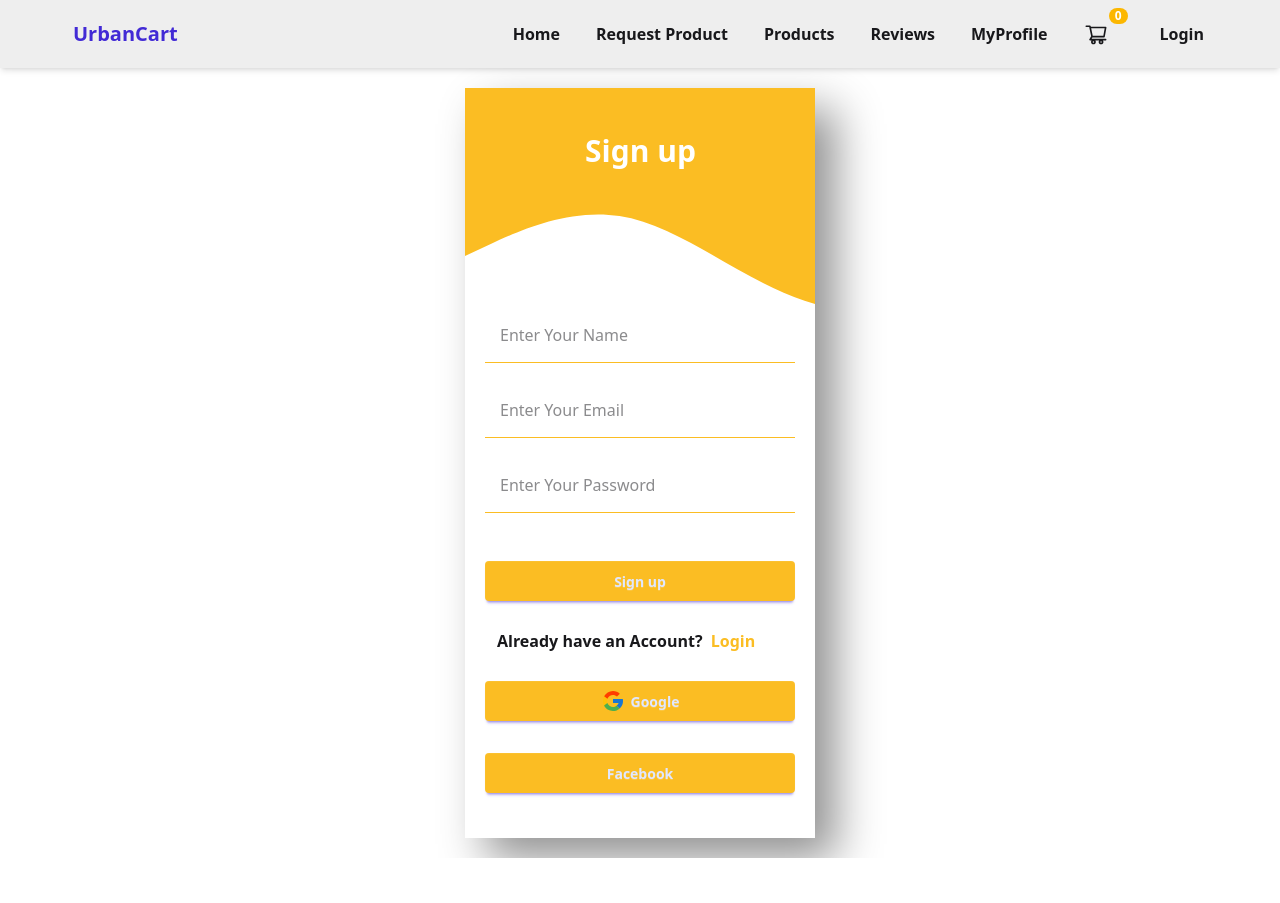
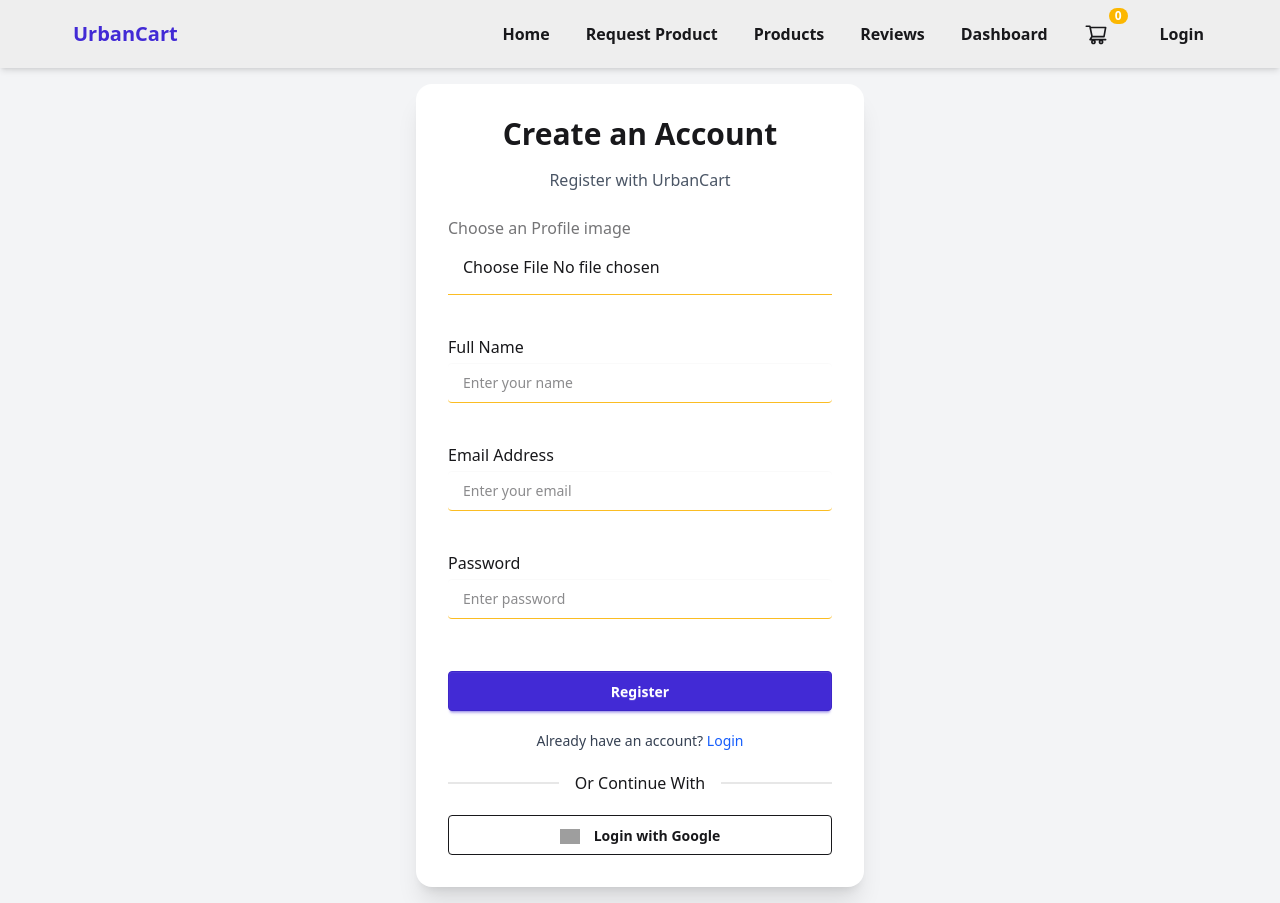
Before and after one commit to MDABDULLAH16/bazar, a React (Vite) app: page /signup in a window 1280 px wide. Before the commit the page ends 858 px from the top, so only its background shows below. Built offline with nearby package versions, Linux system fonts and the light colour scheme; no server answers; grey boxes are pictures that could not be loaded.

Commit message:
user add in db

```diff
--- a/index.html
+++ b/index.html
@@ -1,5 +1,5 @@
 <!doctype html>
-<html lang="en">
+<html lang="en" data-theme="light">
   <head>
     <meta charset="UTF-8" />
     <link rel="icon" type="image/svg+xml" href="/vite.svg" />
--- a/package.json
+++ b/package.json
@@ -11,11 +11,13 @@
   },
   "dependencies": {
     "@tailwindcss/vite": "^4.1.14",
+    "axios-hooks": "^5.1.1",
     "firebase": "^12.4.0",
     "framer-motion": "^12.23.24",
     "lucide-react": "^0.554.0",
     "react": "^19.1.1",
     "react-dom": "^19.1.1",
+    "react-hook-form": "^7.66.1",
     "react-icons": "^5.5.0",
     "react-router": "^7.9.4",
     "react-toastify": "^11.0.5",
@@ -26,7 +28,7 @@
     "@types/react": "^19.1.16",
     "@types/react-dom": "^19.1.9",
     "@vitejs/plugin-react": "^5.0.4",
-    "daisyui": "^5.3.7",
+    "daisyui": "^5.5.5",
     "eslint": "^9.36.0",
     "eslint-plugin-react-hooks": "^5.2.0",
     "eslint-plugin-react-refresh": "^0.4.22",
--- a/src/Components/Buttons/ButtonGoogle.jsx
+++ b/src/Components/Buttons/ButtonGoogle.jsx
@@ -1,29 +1,61 @@
-import { FcGoogle } from "react-icons/fc";
-import { useContext } from "react";
-import { AuthContext } from "../../contexts/AuthContext";
+import React from "react";
+import useAuth from "./../../hooks/useAuth";
 import { useLocation, useNavigate } from "react-router";
+import axios from "axios";
+import { toast } from "react-toastify";
 
-const ButtonGoogle = () => {
-  const { handleGoogleLogin } = useContext(AuthContext);
+const GoogleSignIn = () => {
+  const { handleGoogleLogin } = useAuth();
+  const navigate = useNavigate();
   const location = useLocation();
-  const navigate = useNavigate();
   const from = location.state?.from?.pathname || "/";
 
-  const handleGoogle = () => {
-    handleGoogleLogin().then((result) => {
-            const user = result.user;
-      console.log(user);
-      navigate(from,{replace:true})
+  const handleGoogleButton = () => {
+    handleGoogleLogin()
+      .then((result) => {
+        const user = result.user;
+        toast.success("Login Successful!");
+        navigate(from, { replace: true });
+        console.log({ user }, "login suss");
+
+        const newUser = {
+          name: user?.displayName,
+          email: user?.email,
+          image: user?.photoURL,
+          role: "user",
+        };
+
+        axios
+          .post(`${import.meta.env.VITE_BACKEND_URL}/users`, newUser)
+          .then((res) => {
+            if (res.data?.acknowledged || res.data?.userExists) {
+              // userExists = if backend returns when email already exists
+            }
           })
-          .catch((err) => console.log(err.message));
-
+          .catch((err) => {
+            console.log(err);
+            toast.error("Login failed!");
+          });
+      })
+      .catch(() => toast.error("Google sign-in failed!"));
   };
 
   return (
-    <button onClick={handleGoogle} className="btn btn-primary mt-7 loginbtn">
-      <FcGoogle className="text-2xl" /> Google
+    <button
+      onClick={handleGoogleButton}
+      type="button"
+      className="btn btn-outline hover:bg-yellow-400 w-full"
+    >
+      <span className="mr-2">
+        <img
+          src="https://i.ibb.co.com/wZk0mHgj/search.png"
+          alt="Google"
+          className="w-5 inline"
+        />
+      </span>
+      Login with Google
     </button>
   );
 };
 
-export default ButtonGoogle;
+export default GoogleSignIn;
--- a/src/Components/Navbar/Navbar.jsx
+++ b/src/Components/Navbar/Navbar.jsx
@@ -40,7 +40,7 @@
         <NavLink to="/reviews">Reviews</NavLink>
       </li>
       <li className="hover:bg-[#FBBD23] hover:text-white">
-        <NavLink to="/myProfile">MyProfile</NavLink>
+        <NavLink to="/myProfile">Dashboard</NavLink>
       </li>
 
       <li className="hover:bg-[#FBBD23] hover:text-white">
--- a/src/Pages/Signup/Signup.jsx
+++ b/src/Pages/Signup/Signup.jsx
@@ -1,69 +1,172 @@
-import { use } from "react";
-import "./Signup.css";
-import { Link } from "react-router";
-import { AuthContext } from "../../contexts/AuthContext";
-import ButtonGoogle from "../../Components/Buttons/ButtonGoogle";
+import { useState } from "react";
+import { useForm } from "react-hook-form";
+
+import { Link, Navigate, useLocation, useNavigate } from "react-router";
+
+import { toast } from "react-toastify";
+import axios from "axios";
+
+import useAuth from "../../hooks/useAuth";
+import GoogleSignIn from "../../Components/Buttons/ButtonGoogle";
 
 const Signup = () => {
-  const { createUser } = use(AuthContext);
+  const { createUser, updateUserInfo } = useAuth();
+  const navigate = useNavigate();
+  const location = useLocation();
+
+  const from = location.state?.from?.pathname || "/";
+  const {
+    register,
+    handleSubmit,
+    formState: { errors },
+  } = useForm();
+
+  const onSubmit = (data) => {
+    const photo = data.photo[0];
+    createUser(data.email, data.password)
+      .then((result) => {
+      console.log({result});
+
+        //image store first in image;
+        const formData = new FormData();
+        formData.append("image", photo);
+        //ibb url key
+        const imageHostKey = `https://api.imgbb.com/1/upload?key=${
+          import.meta.env.VITE_image_host_key
+        }`;
+        axios.post(`${imageHostKey}`, formData).then(async (res) => {
+          //make user info
+          console.log({res});
+
+          const profileInfo = {
+            displayName: data.name,
+            photoURL: res.data?.data?.display_url,
+          };
+          await updateUserInfo(profileInfo)
+            .then((d) => {
+              console.log("profile update done", d);
+              const user = result.user;
+              console.log({user});
+
+              console.log("user", user.displayName, user.photoURL);
+              const newUser = {
+                name: user?.displayName,
+                email: user?.email,
+                image: user?.photoURL,
+                role: "user",
+              };
+              console.log("nwe user", newUser);
+
+              axios
+                .post(`${import.meta.env.VITE_BACKEND_URL}/users`, newUser)
+                .then((res) => {
+                  if (res.data.insertedId) {
+                    toast.success("Register Successful!!");
+                    navigate(from, { replace: true });
+                  }
+                });
+            })
+            .catch((err) => console.log(err));
+        });
+
+        //apply db functionality;
+      })
+      .catch((err) => {
+        toast.error(err.message);
+      });
+  };
 
 
-  const handleSubmit = (e) => {
-    e.preventDefault();
-    const name = e.target.name.value;
-    const email = e.target.email.value;
-    const password = e.target.password.value;
-   createUser(email,password,name)
-  };
+
 return (
-    <div className="maindics">
-      <div className="svgis">
-        <svg xmlns="http://www.w3.org/2000/svg" viewBox="0 0 1440 320">
-          <path
-            fill="#FBBD23"
-            fillOpacity="1"
-            d="M0,224L34.3,208C68.6,192,137,160,206,170.7C274.3,181,343,235,411,266.7C480,299,549,309,617,304C685.7,299,754,277,823,224C891.4,171,960,85,1029,96C1097.1,107,1166,213,1234,245.3C1302.9,277,1371,235,1406,213.3L1440,192L1440,0L1405.7,0C1371.4,0,1303,0,1234,0C1165.7,0,1097,0,1029,0C960,0,891,0,823,0C754.3,0,686,0,617,0C548.6,0,480,0,411,0C342.9,0,274,0,206,0C137.1,0,69,0,34,0L0,0Z"
-          ></path>
-        </svg>
+  <div className="min-h-screen flex items-center justify-center bg-gray-100 p-4">
+    <div className="w-full max-w-md bg-white rounded-2xl shadow-xl p-8">
+      <h1 className="text-3xl font-bold text-center mb-4">Create an Account</h1>
+      <p className="text-center text-gray-600 mb-6">Register with UrbanCart</p>
+
+      <form onSubmit={handleSubmit(onSubmit)} className="space-y-5">
+        {/* File Input as Button */}
+        <div className="form-control w-full">
+          <label className="label">
+            <span className="label-text">Choose an Profile image</span>
+          </label>
+          <input
+            type="file"
+            accept="image/*"
+            {...register("photo", { required: "Image is required!" })}
+            className=" file-input-bordered w-full"
+          />
         </div>
-      <h1 className="logintitle">Sign up</h1>
-      <div className="inputfild">
-        <form onSubmit={handleSubmit} action="#">
+
+        {/* Name */}
+        <div>
+          <label className="block mb-1 font-medium">Full Name</label>
           <input
             type="text"
-            name="name"
-            placeholder="Enter Your Name"
-            required
+            placeholder="Enter your name"
+            {...register("name", { required: "Name is required" })}
+            className="input input-bordered w-full"
           />
-          <input name="email" type="email" placeholder="Enter Your Email" />
-          <p className="text-red-500" hidden>
-            Wrong Email
+          {errors.name && (
+            <p className="text-red-500 text-sm mt-1">{errors.name.message}</p>
+          )}
+        </div>
+
+        {/* Email */}
+        <div>
+          <label className="block mb-1 font-medium">Email Address</label>
+          <input
+            type="email"
+            placeholder="Enter your email"
+            {...register("email", { required: "Email is required" })}
+            className="input input-bordered w-full"
+          />
+          {errors.email && (
+            <p className="text-red-500 text-sm mt-1">{errors.email.message}</p>
+          )}
+        </div>
+
+        {/* Password */}
+        <div>
+          <label className="block mb-1 font-medium">Password</label>
+          <input
+            type="password"
+            placeholder="Enter password"
+            {...register("password", {
+              required: "Password is required",
+              minLength: 6,
+            })}
+            className="input input-bordered w-full"
+          />
+          {errors.password && (
+            <p className="text-red-500 text-sm mt-1">
+              {errors.password.message ||
+                "Password must be at least 6 characters"}
             </p>
-          <input
-            name="password"
-            type="password"
-            placeholder="Enter Your Password"
-            required
-          />
-          <p className="text-red-500" hidden>
-            Wrong Email
-          </p>
-          <button type="submit" className="mt-7 btn btn-primary loginbtn">
-            Sign up
+          )}
+        </div>
+
+        <button
+          type="submit"
+          className="btn btn-primary w-full text-white mt-3"
+        >
+          Register
         </button>
       </form>
 
-        <p className="font-bold mt-7 ml-3">
-          Already have an Account?{" "}
-          <Link to="/login" className="text ">
+      <p className="text-center mt-5 text-sm text-gray-700">
+        Already have an account?{" "}
+        <Link to="/login" className="text-blue-600 font-medium">
           Login
         </Link>
       </p>
-        <ButtonGoogle></ButtonGoogle>
-        <button className=" btn btn-primary mt-8 loginbtn">Facebook</button>
+
+      <div className="divider my-6">Or Continue With</div>
+      <GoogleSignIn />
     </div>
   </div>
 );
+
 };
 
 export default Signup;
--- /dev/null
+++ b/src/hooks/useAuth.jsx
@@ -0,0 +1,10 @@
+import { useContext } from "react";
+import { AuthContext } from "../contexts/AuthContext";
+
+
+const useAuth = () => {
+  const authInfo = useContext(AuthContext);
+  return authInfo;
+};
+
+export default useAuth;
--- /dev/null
+++ b/src/hooks/useAxios.jsx
@@ -0,0 +1,9 @@
+import axios from "axios";
+
+const axiosSecure = axios.create({
+  baseURL:'http://localhost:3000'
+});
+const useAxios = () => {
+  return axiosSecure;
+};
+export default useAxios;
--- a/src/index.css
+++ b/src/index.css
@@ -1,9 +1,7 @@
 @import "tailwindcss";
-@plugin "daisyui" {
-    theme:light --default
-};
+@plugin "daisyui";
 
-ul a.active{
-    background-color: #FBBD23;
-    color: white;
+ul a.active {
+  background-color: #fbbd23;
+  color: white;
 }
```
Also changed, not shown: src/Pages/MyProfile/MyProfile.jsx (+28 -67 lines), src/contexts/Provider/AuthProvider.jsx (+9 -16 lines), src/hooks/useLoggedUser.jsx (added, +33 -0 lines), 1 other file (tests, documents, lock files or other folders). Lines whose indentation alone changed are shown as unchanged.
